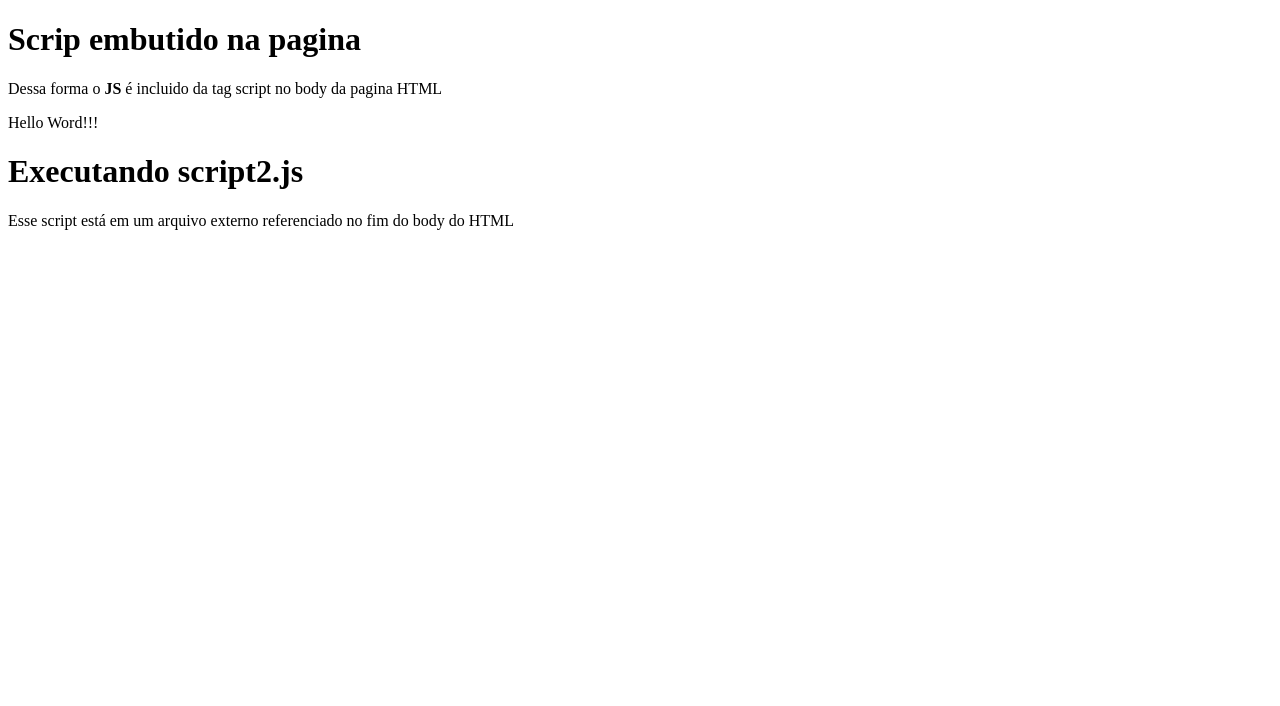
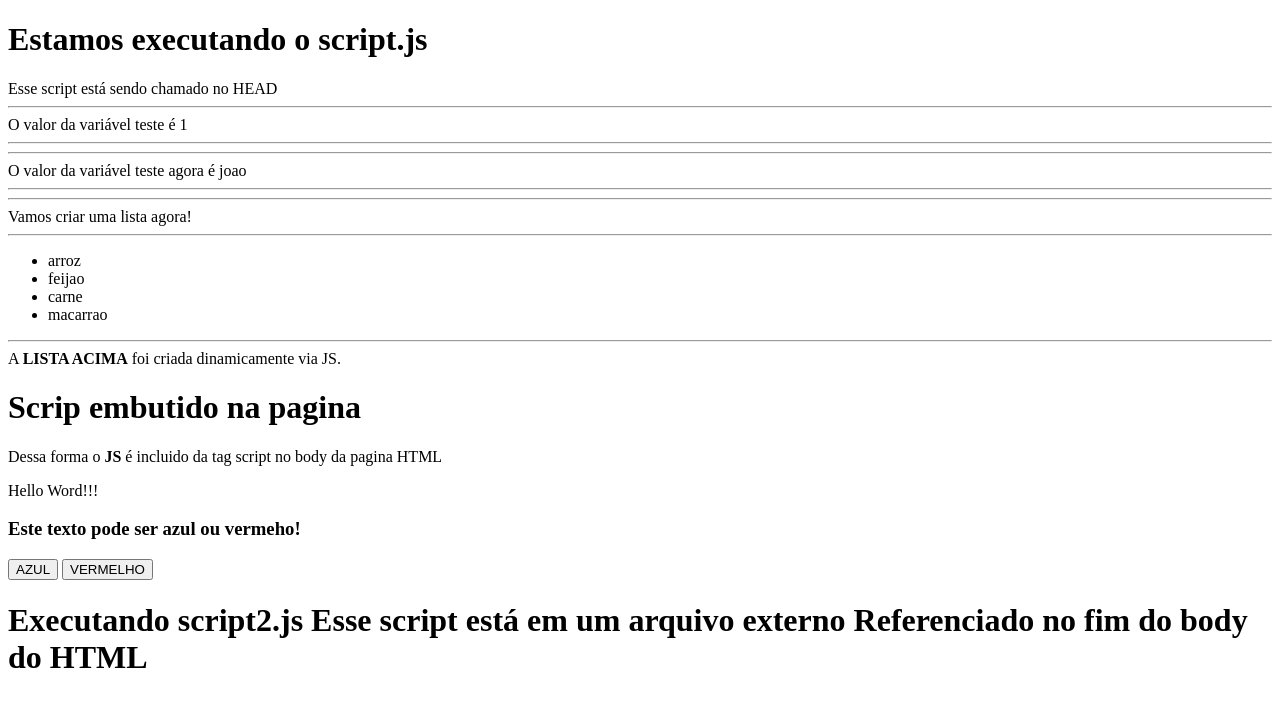
Before and after one commit to igormar7ins/HTML, a plain HTML site: page AulaJS.html in a window 1280 px wide. Drawn offline with Linux system fonts and the light colour scheme.

Commit message:
Aula 15-09-22

```diff
--- a/AulaJS.html
+++ b/AulaJS.html
@@ -5,7 +5,7 @@
     <meta http-equiv="X-UA-Compatible" content="IE=edge">
     <meta name="viewport" content="width=device-width, initial-scale=1.0">
     <title>Aula JS</title>
-    <script>src="js/script.js"</script>
+    <script src="js/script.js"></script>
 </head>
 <body>
     <script>
@@ -13,6 +13,12 @@
         document.write("<p> Dessa forma o <b>JS</b> é incluido da tag script no body da pagina HTML</p>");
         document.write("Hello Word!!!")
     </script>
+
+    <h3 id="demo">Este texto pode ser azul ou vermeho!</h3>
+    <button onclick="mudarCor('blue');">AZUL</button>
+    <button onclick="mudarCor('red');">VERMELHO</button>
+
     <script src="js/script2.js"></script>
+    <script src="js/script.js"></script>
 </body>
 </html>
--- /dev/null
+++ b/js/script.js
@@ -0,0 +1,61 @@
+document.write("<h1>Estamos executando o script.js</h1>");
+document.write("Esse script está sendo chamado no HEAD");
+console.log("Primeiro");
+console.log("Segundo");
+
+// Comentário de uma linha
+// CTRL + ;
+
+/*
+Atalho para comentário de várias linhas
+ALT + SHIT + A
+*/
+
+// Tipagem fraca
+var teste = 1;
+console.log(typeof(teste));
+document.write("<hr>O valor da variável teste é " + teste + "<hr>")
+teste = 'joao'
+console.log(typeof(teste));
+document.write("<hr>O valor da variável teste agora é " + teste + "<hr>")
+// Variável global - criada sem necessida de declaração
+nome = 'joao'
+console.log(nome.toUpperCase())
+
+// Formas de declaração de variáveis
+var v1 = 5.25;
+let v2 = null;
+const v3 = 'teste';
+
+console.log("Tipo da variavel v1:" + typeof(v1));
+console.log("Tipo da variavel v2:" +typeof(v2));
+console.log("Tipo da variavel v3:" +typeof(v3));
+console.log("Tipo da NaN:" +typeof NaN);  // tipo number
+console.log("Tipo do null:" +typeof null); // tipo number
+console.log("Tipo da variavel +Infinity:" +typeof +Infinity);
+const numero = "1";
+// Operadores de comparação
+console.log("Testa se numero == 1:" + (numero == 1));
+console.log("Testa se numero === 1:" + (numero === 1));
+
+// Adicionar uma lista no body do HTML
+var lista = ['arroz', 'feijao', 'carne', 'macarrao'];
+var listaUl = document.createElement('ul');
+
+// Acessar elementos através do DOM
+var body = document.getElementsByTagName('body');
+
+console.log(listaUl);
+console.log(body);
+
+document.write("<hr>Vamos criar uma lista agora!<hr>");
+body[0].appendChild(listaUl);
+
+for (var i=0;i<lista.length;i++) {
+    var liFor = document.createElement('li');
+    var textoLi = document.createTextNode(lista[i]);
+    liFor.appendChild(textoLi);
+    listaUl.appendChild(liFor);
+}
+
+document.write("<hr>A <b>LISTA ACIMA</b> foi criada dinamicamente via JS.");
--- a/js/script2.js
+++ b/js/script2.js
@@ -1,3 +1,8 @@
-document.write("<h1>Executando script2.js</h1>");
+document.write("<h1>Executando script2.js ");
 document.write("Esse script está em um arquivo externo ");
-document.write("referenciado no fim do body do HTML");
+document.write("Referenciado no fim do  body do HTML");
+
+function mudarCor(novaCor) {
+    var x = document.getElementById("demo");
+    x.style.color = novaCor;
+}
```
Also changed, not shown: AulaCSS.html (+1 -0 lines), AulaHTML.html (+1 -0 lines), AulaPS.html (added, +13 -0 lines), index.html (+1 -0 lines).
